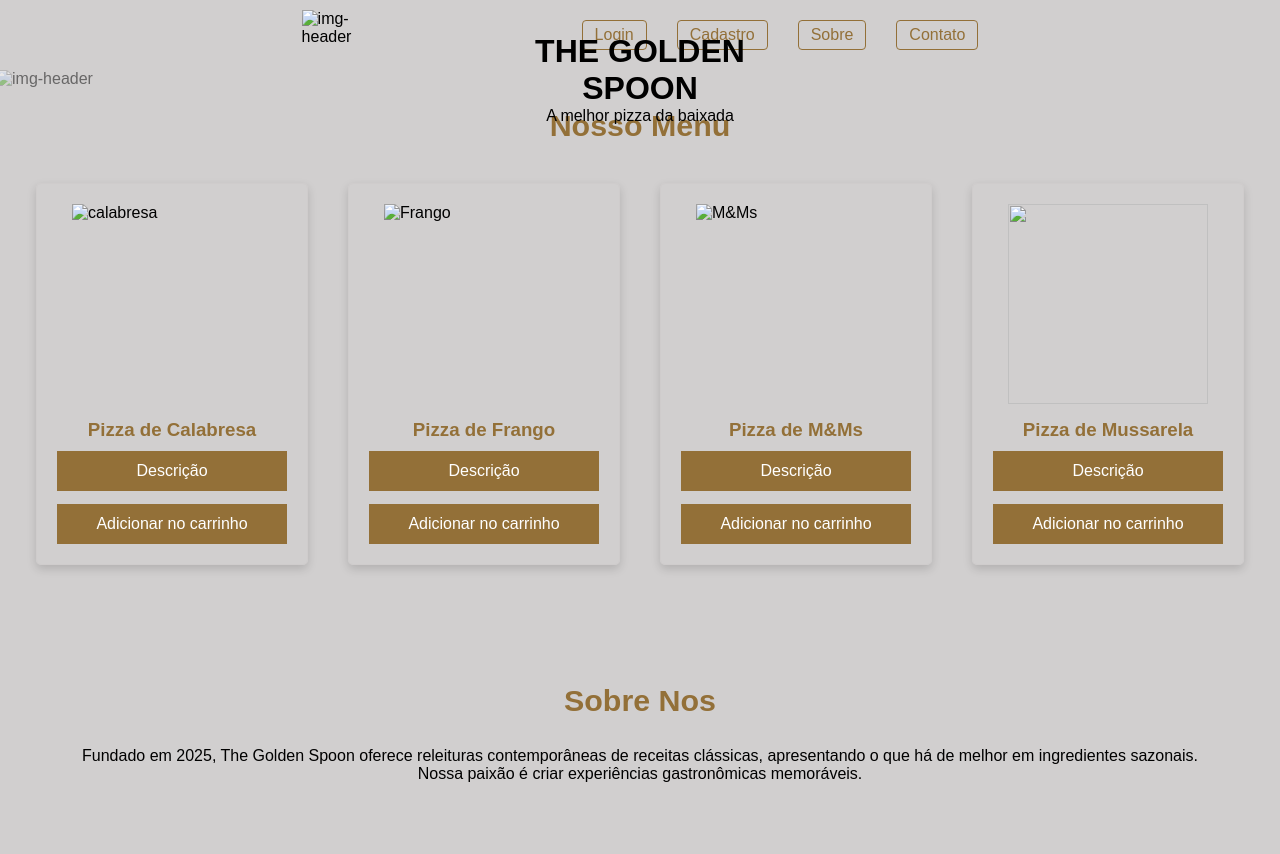
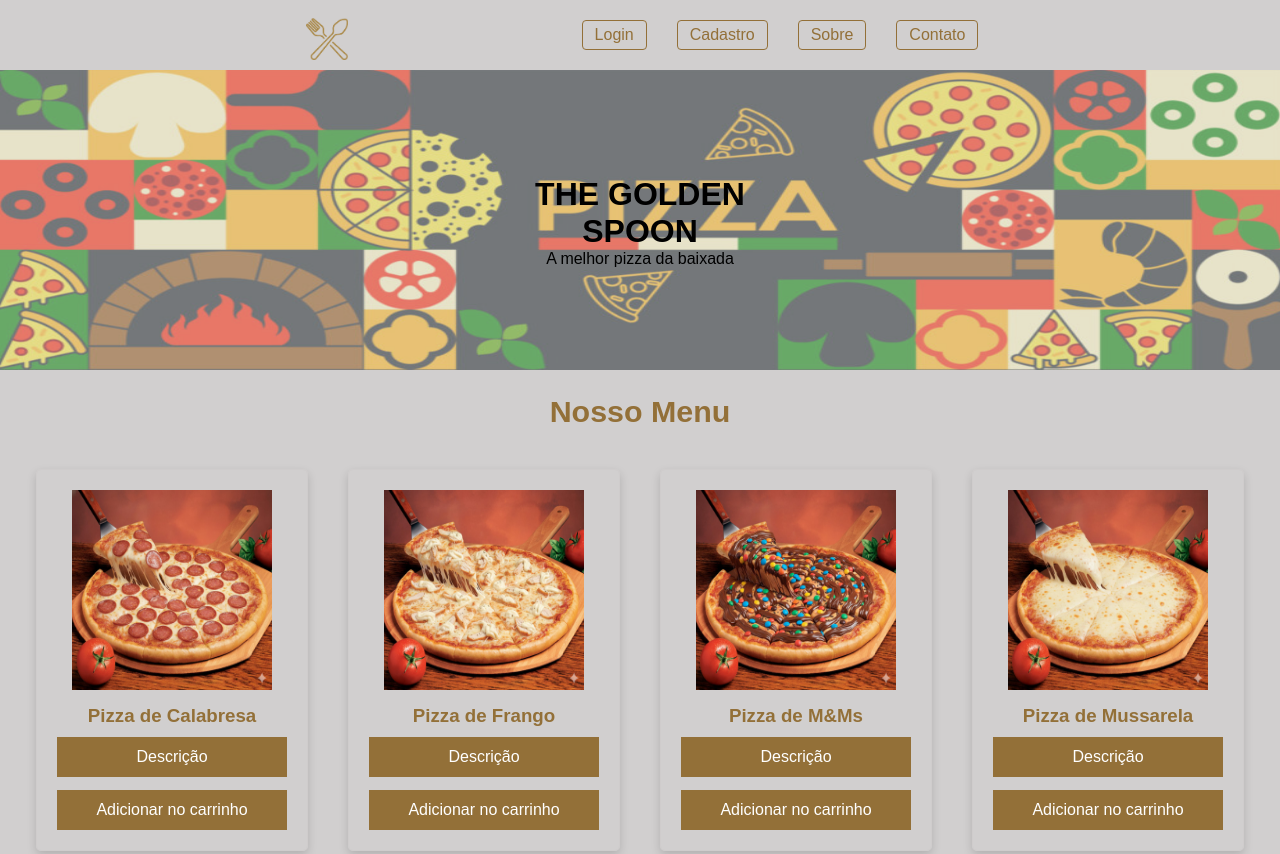
Before and after one commit to Carlos-Henrique-devv/projeto-pizzaria-frontend, a plain HTML site: page index.html in a window 1280 px wide. Shown: the top 854 px of the page. Before the commit the page ends 815 px from the top, so only its background shows below. Drawn offline with Linux system fonts and the light colour scheme; files that its build step writes are made by us from their sources.

Commit message:
Fist commit

```diff
--- a/home.html
+++ b/index.html
@@ -4,14 +4,14 @@
     <meta charset="UTF-8">
     <meta name="viewport" content="width=device-width, initial-scale=1.0">
     <title>THE GOLDEN SPOON</title>
-    <link rel="stylesheet" href="/static/css/home.css">
+    <link rel="stylesheet" href="/css/home.css">
 </head>
 <body>
     <header>
         <div class="header-top">
-            <img class="header-logo" src="/static/imgs/garfo1.png" alt="img-header">
+            <img class="header-logo" src="/img/garfo1.png" alt="img-header">
 
-            <img id="menu-harburger" class="menu-harburger" src="/static/imgs/header/menu-harburger.png" alt="menu-harburger">
+            <img id="menu-harburger" class="menu-harburger" src="/img/header/menu-harburger.png" alt="menu-harburger">
 
             <nav>
                 <a id="btn-login" href="/signin.html">Login</a>
@@ -23,8 +23,8 @@
         </div>
 
         <div class="header-image-container">
-            <img class="img-header-desktop" src="/static/imgs/header/imager-header.jpg" alt="img-header">
-            <img class="img-header-mobile" src="/static/imgs/header/header-img-mobile.png" alt="img-header-mobile">
+            <img class="img-header-desktop" src="/img/header/imager-header.jpg" alt="img-header">
+            <img class="img-header-mobile" src="/img/header/header-img-mobile.png" alt="img-header-mobile">
 
             <div class="header-text-container">
                 <h1>THE GOLDEN SPOON</h1>
@@ -38,7 +38,7 @@
 
         <div class="menu-container">
             <div class="menu-item">
-                <img src="/static/imgs/calabresa.jpg" alt="calabresa">
+                <img src="/img/calabresa.jpg" alt="calabresa">
 
                 <div class="menu-item-text">
                     <h3>Pizza de Calabresa</h3>
@@ -49,7 +49,7 @@
             </div>
 
             <div class="menu-item">
-                <img src="/static/imgs/frango.jpg" alt="Frango">
+                <img src="/img/frango.jpg" alt="Frango">
 
                 <div class="menu-item-text">
                     <h3>Pizza de Frango</h3>
@@ -60,7 +60,7 @@
             </div>
 
             <div class="menu-item">
-                <img src="/static/imgs/mms.jpg" alt="M&Ms">
+                <img src="/img/mms.jpg" alt="M&Ms">
 
                 <div class="menu-item-text">
                     <h3>Pizza de M&Ms</h3>
@@ -71,7 +71,7 @@
             </div>
 
             <div class="menu-item">
-                <img src="/static/imgs/mussarela.jpg" alt="">
+                <img src="/img/mussarela.jpg" alt="">
 
                 <div class="menu-item-text">
                     <h3>Pizza de Mussarela</h3>
```
Also changed, not shown: img/calabresa.jpg (renamed from imgs/calabresa.jpg), img/frango.jpg (renamed from imgs/frango.jpg), img/garfo1.png (renamed from imgs/garfo1.png), img/header/header-img-mobile.png (renamed from imgs/header/header-img-mobile.png), img/header/imager-header.jpg (renamed from imgs/header/imager-header.jpg), img/header/menu-harburger.png (renamed from imgs/header/menu-harburger.png), img/mms.jpg (renamed from imgs/mms.jpg), img/mussarela.jpg (renamed from imgs/mussarela.jpg), img/pizzagrande1.png (renamed from imgs/pizzagrande1.png).
